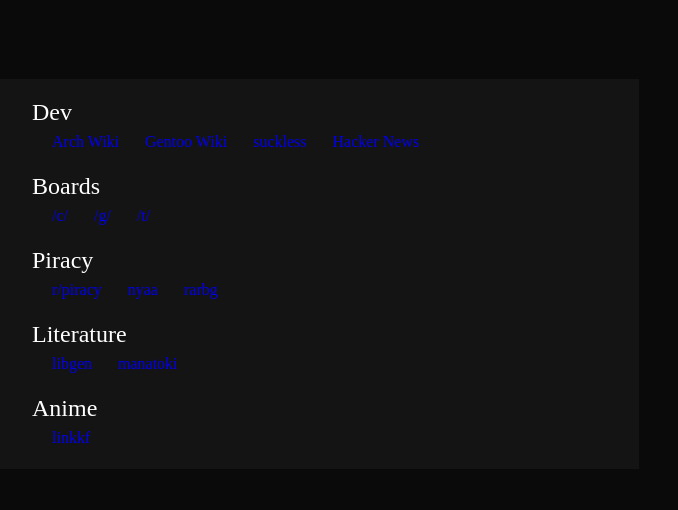
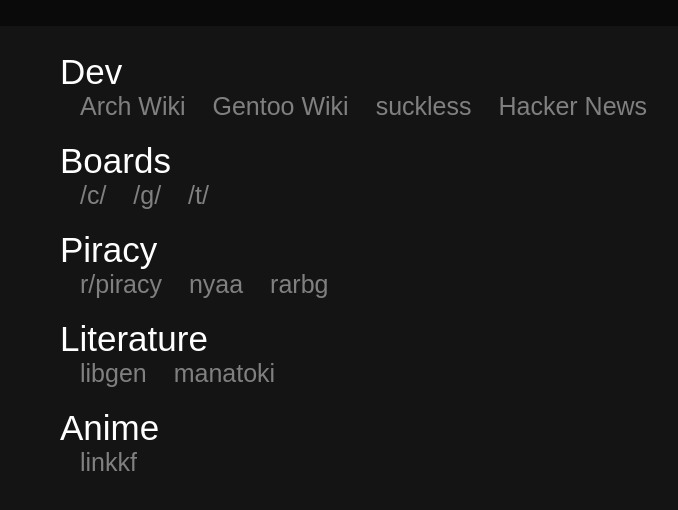
Before and after one commit to sourcefox-foss/sourcefox-foss.github.io, a plain HTML site: page index.html in a window 1280 px wide. Shown: the part 126-636 px from the top of the page, without its empty margins (76-754 px from the left). Drawn offline with Linux system fonts and the light colour scheme.

Commit message:
changed font-family to sans-serif, font size now based on rem

```diff
--- a/index.html
+++ b/index.html
@@ -1,13 +1,14 @@
 <!DOCTYPE html>
 <html >
     <head>
+        <meta name="viewport" content="width=device-width, initial-scale=1.0, user-scaleable=yes">
         <link rel="stylesheet" href="styles.css">
     </head>
     <body>
         <!-- <h1>Clever Header Text</h1> -->
         <div class"list-container">
             <ul>
-                <li>Dev
+                <li><span class="category">Dev</span>
                     <ul>
                         <li><a href="https://wiki.archlinux.org">Arch Wiki</a></li>
                         <li><a href="https://wiki.gentoo.org">Gentoo Wiki</a></li>
@@ -15,27 +16,27 @@
                         <li><a href="https://news.ycombinator.com">Hacker News</a></li>
                     </ul>
                 </li>
-                <li>Boards
+                <li><span class="category">Boards</span>
                     <ul>
                         <li><a href="https://4chan.org/c">/c/</a></li>
                         <li><a href="https://4chan.org/g">/g/</a></li>
                         <li><a href="https://4chan.org/t">/t/</a></li>
                     </ul>
                 </li>
-                <li>Piracy
+                <li><span class="category">Piracy</span>
                     <ul>
                         <li><a href="https://reddit.com/r/piracy">r/piracy</a></li>
                         <li><a href="https://nyaa.si">nyaa</a></li>
                         <li><a href="https://rarbg.to">rarbg</a></li>
                     </ul>
                 </li>
-                <li>Literature
+                <li><span class="category">Literature</span>
                     <ul>
                         <li><a href="https://libgen.is">libgen</a></li>
                         <li><a href="https://manatoki.net">manatoki</a></li>
                     </ul>
                 </li>
-                <li>Anime
+                <li><span class="category">Anime</span>
                     <ul><li><a href="https://linkkf.app">linkkf</a></li></ul>
                 </li>
             </ul>
--- a/styles.css
+++ b/styles.css
@@ -1,11 +1,16 @@
+html {
+    font-size: 25px;
+    font-family: sans-serif;
+}
 body {
     color: RGB(255, 255, 255);
     background: RGB(10, 10, 10);
 }
 div {
     background: RGB(20, 20, 20);
-    margin: 0 0 0 50px;
-    padding: 20px 200px 0 50px;
+    margin: 0 0 0 5%;
+    width: 80%;
+    padding: 2% 5% 2% 5%;
     position: absolute;
     top: 50%;
     transform: translateY(-50%);
@@ -15,22 +20,30 @@
     margin: 0;
     padding: 0;
 }
-
+/*
 ul > li {
-    font-size: 24px;
+    font-size: 1.5rem;
 }
-
+*/
+.category {
+    font-size: 1.4rem;
+}
 ul > li > ul {
     margin-left: 20px;
     margin-bottom: 20px;
 }
 
 ul > li > ul > li {
-    font-size: 16px;
+    font-size: 1rem;
     margin-right: 20px;
     display: inline;
 }
 
 a:link, a:visited, a:hover, a:active {
     text-decoration: none;
+    color: gray;
 }
+
+a:hover {
+    color: violet;
+}
```
Also changed, not shown: 1 other file.
